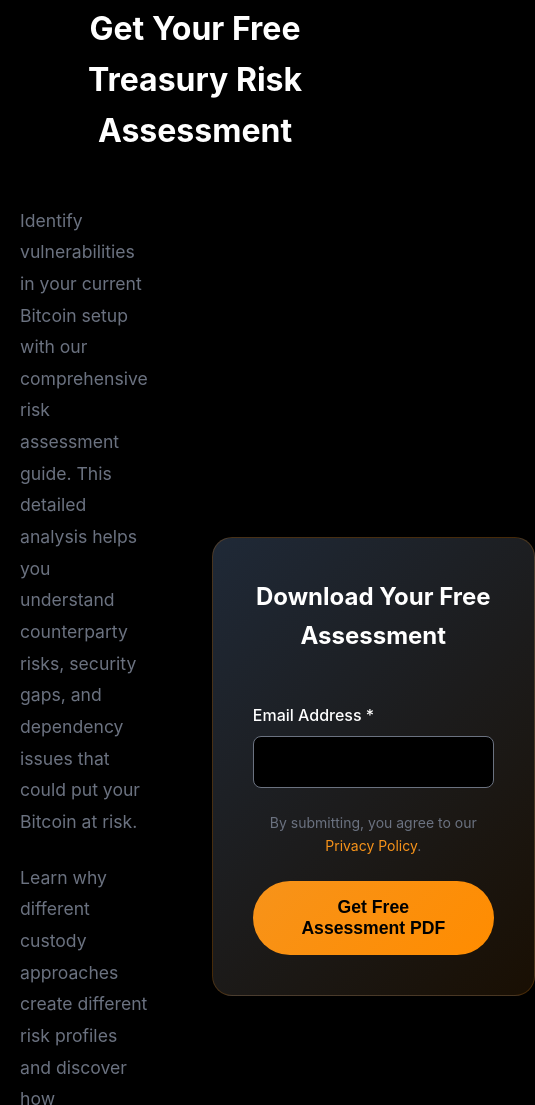
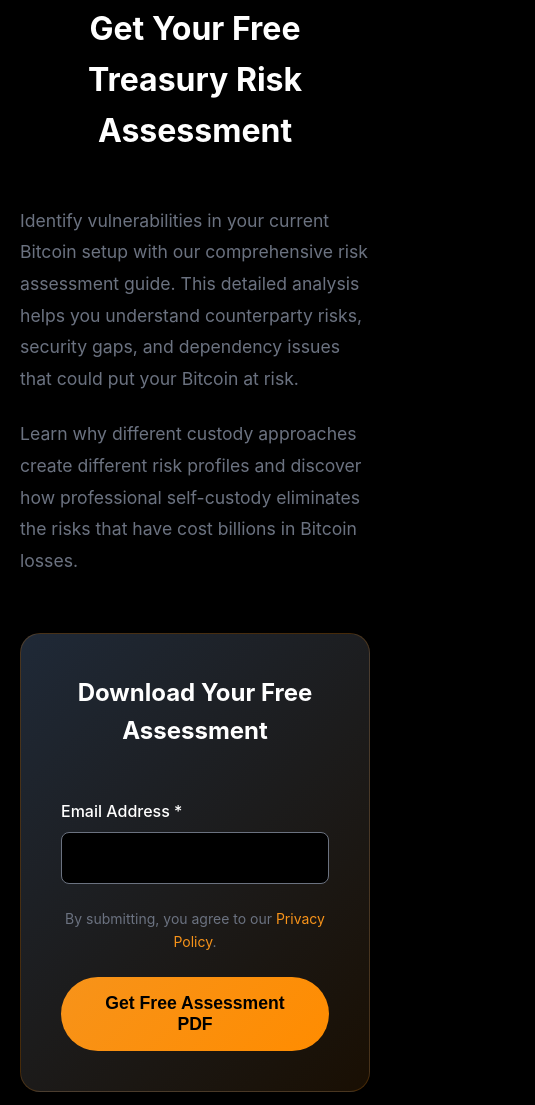
Before and after one commit to secsovereign/mybitcoinfuture.github.io, a plain HTML site: page index.html in a window 390 px wide. Shown: the part 6512-7617 px from the top of the page, 535 px wide, since content can reach past the window. Drawn offline with nearby package versions, Linux system fonts and the light colour scheme.

Commit message:
Update index.html

```diff
--- a/index.html
+++ b/index.html
@@ -155,11 +155,18 @@
 
         .risk-assessment-content {
             display: grid;
-            grid-template-columns: 1fr 1fr;
+            grid-template-columns: repeat(auto-fit, minmax(400px, 1fr));
             gap: 4rem;
             align-items: center;
             max-width: 1000px;
             margin: 0 auto;
+        }
+
+        @media (max-width: 768px) {
+            .risk-assessment-content {
+                grid-template-columns: 1fr;
+                gap: 2rem;
+            }
         }
 
         .assessment-description {
```
